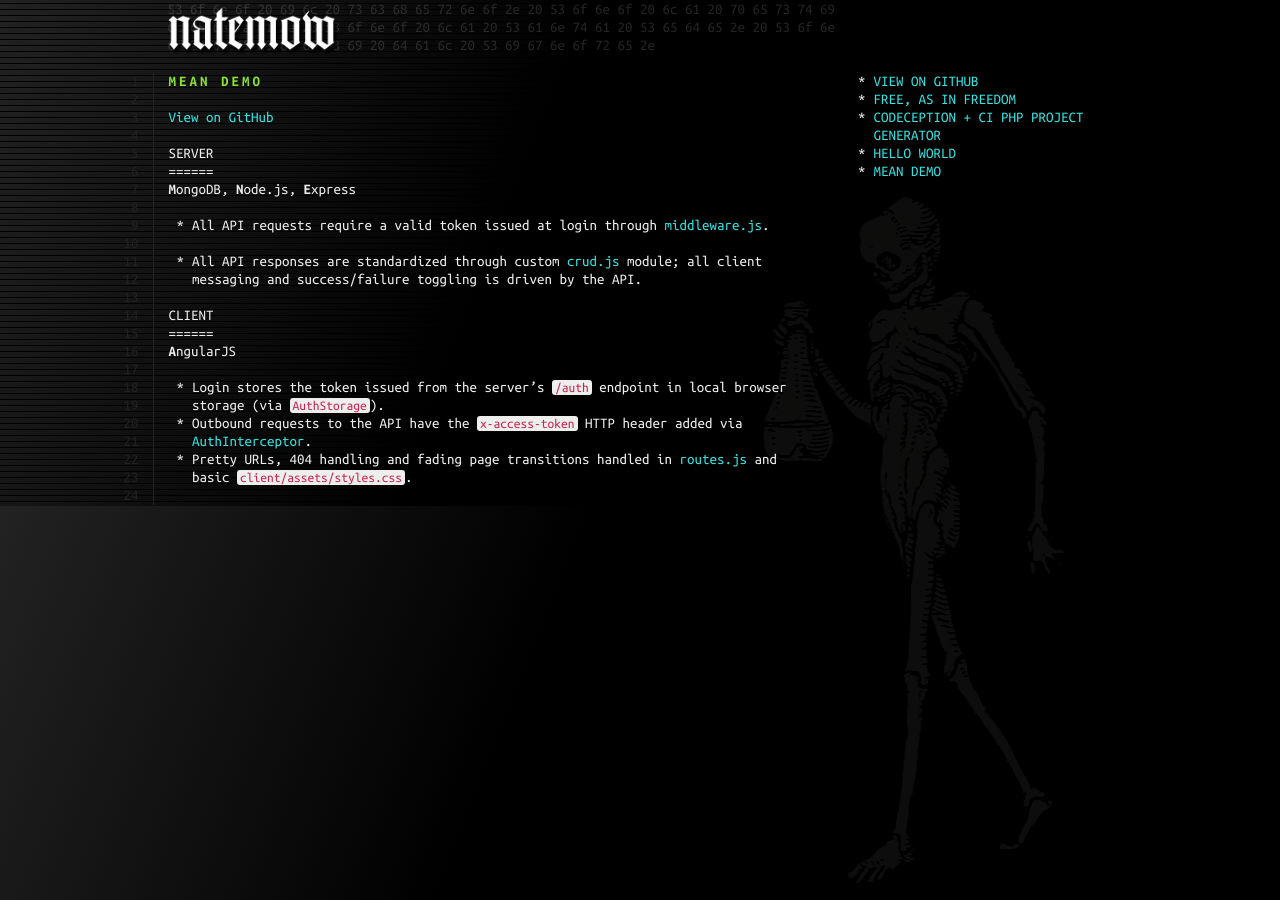
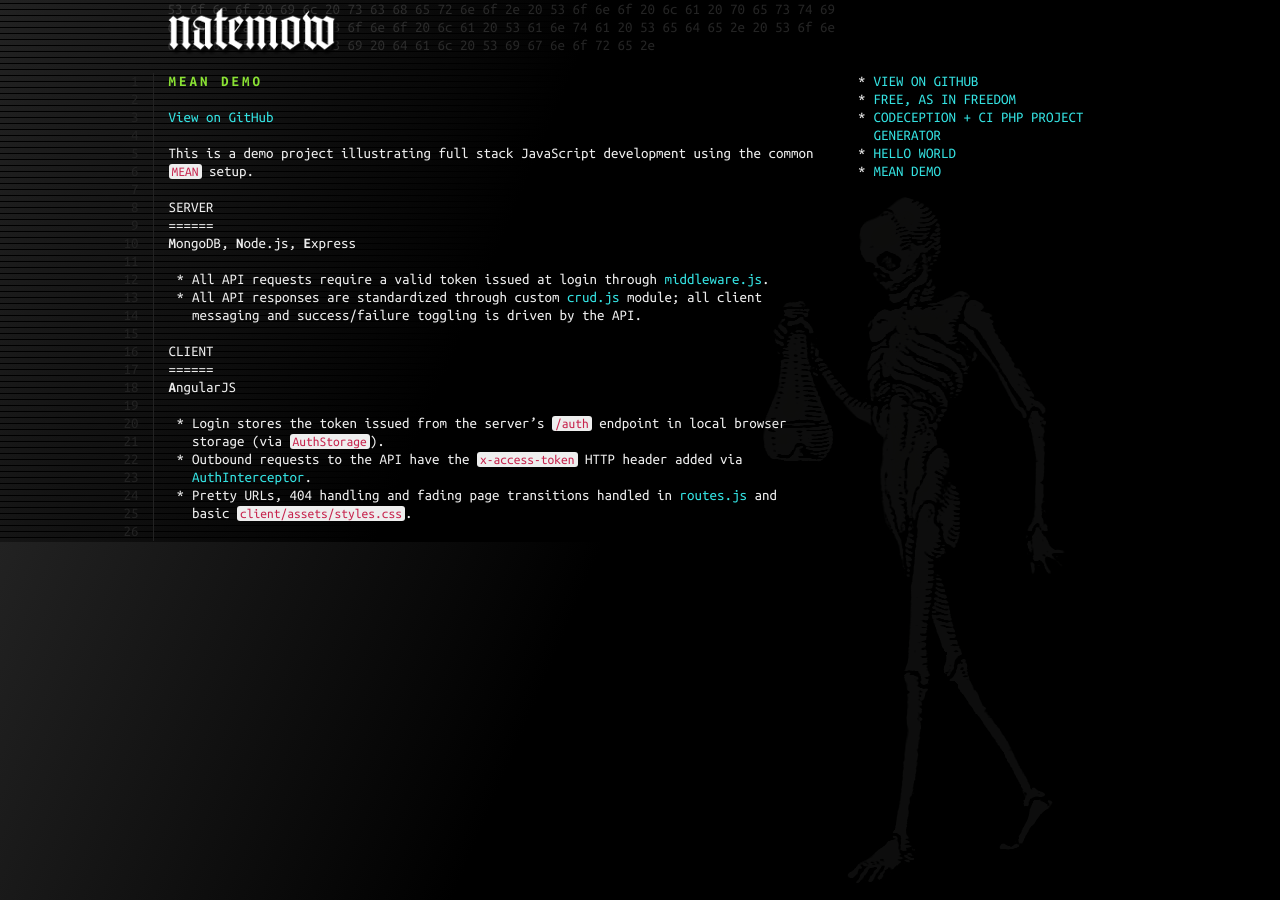
Before and after one commit to natemow/natemow.github.io, a Jekyll site: the page built from mean-demo.md, in a window 1280 px wide. Built offline with Jekyll 4.4.1, drawn with Linux system fonts in a browser that asks for light colours; nearby versions of some CDN libraries.

Commit message:
Added page for MEAN demo.

```diff
--- a/mean-demo.md
+++ b/mean-demo.md
@@ -5,6 +5,8 @@ title: MEAN demo
 
 
 [View on GitHub](https://github.com/natemow/mean_demo)
+
+This is a demo project illustrating full stack JavaScript development using the common `MEAN` setup.
 
 ## Server
 
```
